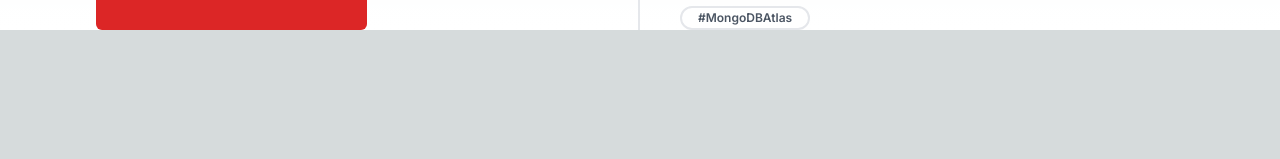
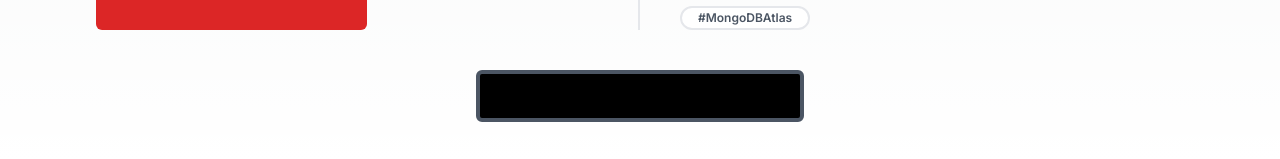
Before and after one commit to umar5727/Portfolio_-, a Next.js app: page / in a window 1280 px wide. Shown: the part 1806-1965 px from the top of the page. Before the commit the page ends 1836 px from the top, so only its background shows below. Built offline with nearby package versions, Linux system fonts and the light colour scheme.

Commit message:
working on input transition

```diff
--- a/src/app/page.tsx
+++ b/src/app/page.tsx
@@ -1,3 +1,4 @@
+import Contact from "@/components/Contact";
 import Header from "@/components/Header";
 import LatestWork from "@/components/LatestWork";
 import Image from "next/image";
@@ -29,6 +30,9 @@ export default function Home() {
       <section>
         <LatestWork />
       </section>
+      <section className="my-10">
+        <Contact />
+      </section>
     </main>
   );
 }
--- a/src/components/Contact.tsx
+++ b/src/components/Contact.tsx
@@ -2,9 +2,17 @@ import React from 'react'
 
 const Contact = () => {
     return (
-        <section>
-
-        </section>
+        <div>
+            <form action="">
+                {/* <label htmlFor=""></label> */}
+                <div className='group relative'>
+                    <input type="text" placeholder=' ' className='peer focus-visible:outline-none bg-black rounded-md py-2 px-4 text-xl text-gray-200 border-[4px] border-gray-600 '/>
+                    <div className='bg-black px-3 absolute top-0 -translate-y-1/2 left-3 duration-300 peer-focus-within:top-0 peer-placeholder-shown:top-1/2 '>
+                        Full Name
+                    </div>
+                </div>
+            </form>
+        </div>
     )
 }
 
```
